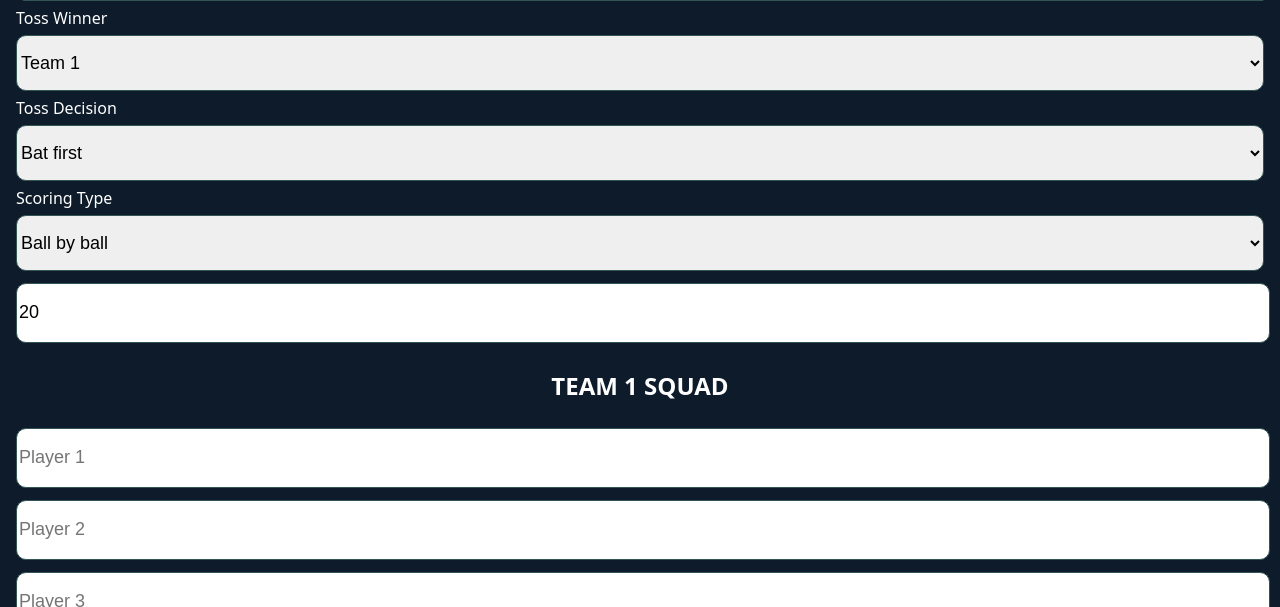
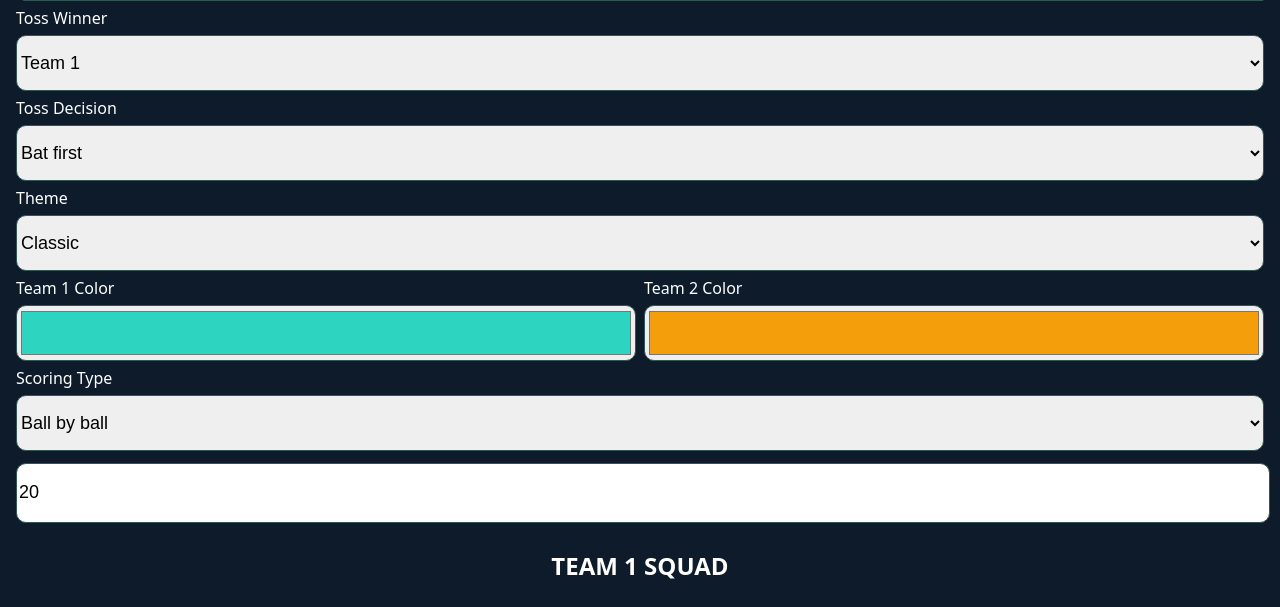
Before and after one commit to g-krish93/score, a Flask app: page /input in a window 1280 px wide. Shown: the part 239-846 px from the top of the page. Run offline with Flask 3, Linux system fonts and the light colour scheme; data that the repository does not hold is empty.

Commit message:
Add broadcast polish v1 visuals and team theming.
Introduce setup theme and team colors, apply themed overlay styling, and show boundary/wicket flash cues while preserving existing scoring endpoints and flows.

Made-with: Cursor

```diff
--- a/server/app.py
+++ b/server/app.py
@@ -24,6 +24,9 @@ def blank_state():
     return {
         "team1": "",
         "team2": "",
+        "team1_color": "#2dd4bf",
+        "team2_color": "#f59e0b",
+        "theme": "classic",
         "toss_winner": "",
         "toss_decision": "bat",
         "innings": 1,
@@ -183,6 +186,12 @@ def setup():
             bowling_team = toss_winner
         state["team1"] = team1
         state["team2"] = team2
+        state["team1_color"] = str(data.get("team1_color", "#2dd4bf")).strip() or "#2dd4bf"
+        state["team2_color"] = str(data.get("team2_color", "#f59e0b")).strip() or "#f59e0b"
+        theme = str(data.get("theme", "classic")).strip().lower()
+        if theme not in {"classic", "neon", "minimal"}:
+            theme = "classic"
+        state["theme"] = theme
         state["toss_winner"] = toss_winner
         state["toss_decision"] = toss_decision
         scoring_mode = str(data.get("scoring_mode", "ball_by_ball")).strip()
--- a/templates/input.html
+++ b/templates/input.html
@@ -39,6 +39,16 @@
       <option value="bat">Bat first</option>
       <option value="bowl">Bowl first</option>
     </select>
+    <label>Theme</label>
+    <select id="themeSelect">
+      <option value="classic">Classic</option>
+      <option value="neon">Neon</option>
+      <option value="minimal">Minimal</option>
+    </select>
+    <div class="grid2">
+      <div><label>Team 1 Color</label><input id="team1Color" type="color" value="#2dd4bf"></div>
+      <div><label>Team 2 Color</label><input id="team2Color" type="color" value="#f59e0b"></div>
+    </div>
     <label>Scoring Type</label>
     <select id="scoringType">
       <option value="ball_by_ball">Ball by ball</option>
@@ -227,6 +237,9 @@
       score = await api("/setup", "POST", {
         team1,
         team2,
+        team1_color: byId("team1Color").value,
+        team2_color: byId("team2Color").value,
+        theme: byId("themeSelect").value,
         toss_winner: tossWinner,
         toss_decision: tossDecision,
         scoring_mode: scoringMode,
```
Also changed, not shown: templates/overlay.html (+39 -4 lines).
